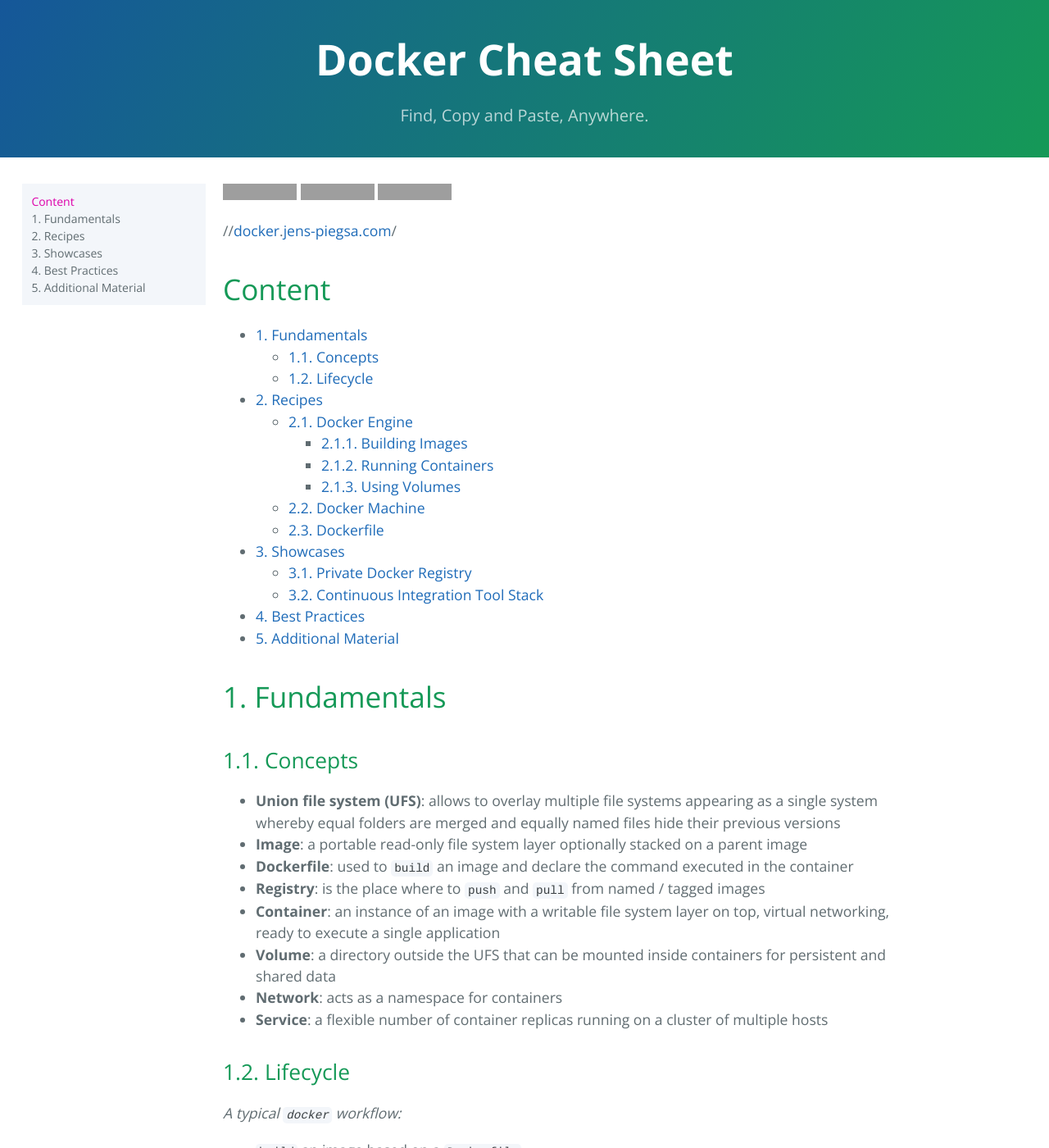
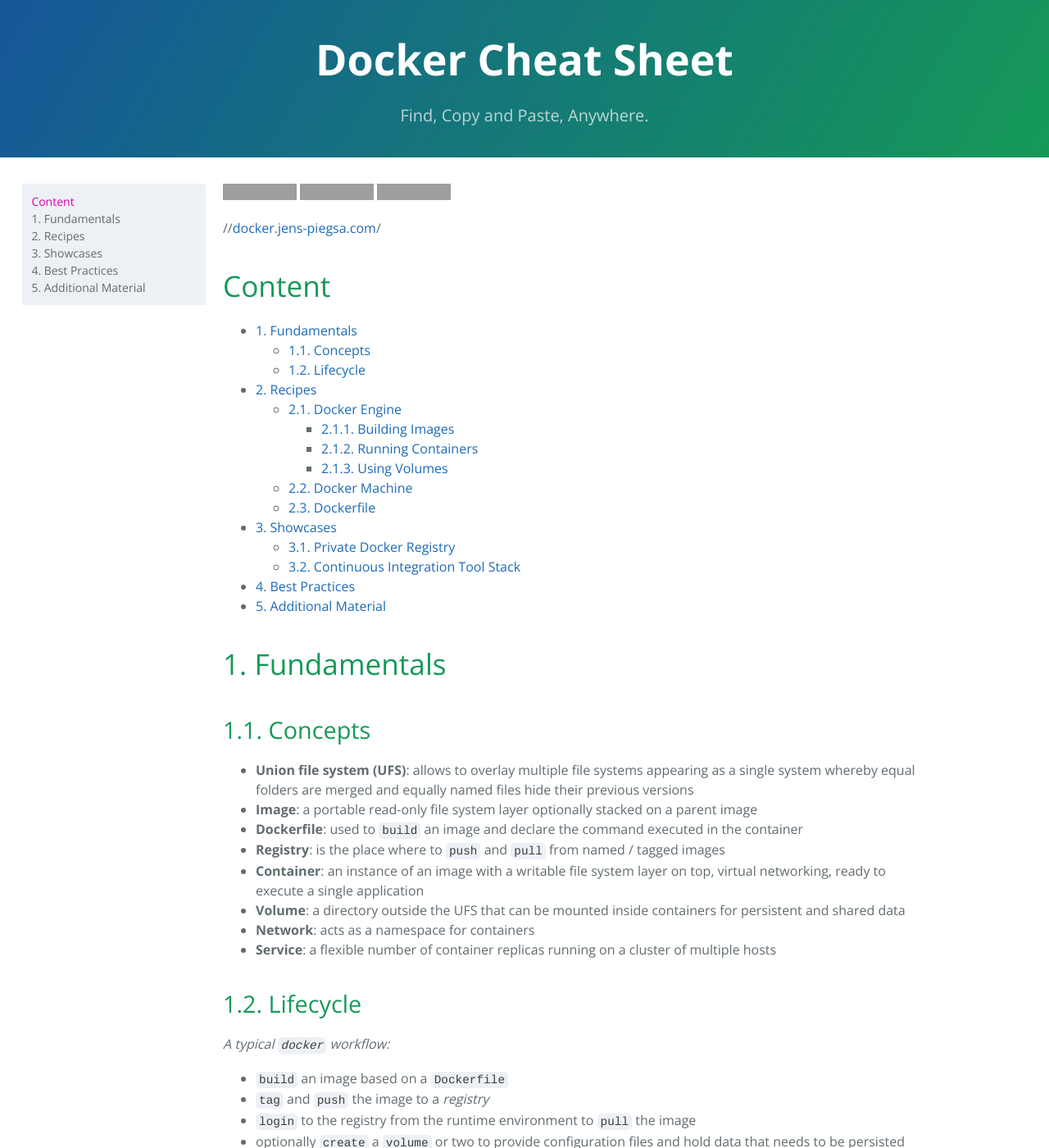
Before and after one commit to JensPiegsa/docker-cheat-sheet, a Jekyll site: the page built from index.md, in a window 1280 px wide and 1400 px high. Shown: the whole window at 82% size. Built offline with Jekyll 4.4.1, drawn with Linux system fonts in a browser that asks for light colours; grey boxes are pictures that could not be loaded.

Commit message:
content update

```diff
--- a/stylesheets/stylesheet.css
+++ b/stylesheets/stylesheet.css
@@ -111,7 +111,7 @@
 	font-family: Cousine, "Liberation Mono", Menlo, Courier, monospace;
 	font-size: 0.9rem;
 	color: #383e41;
-	background-color: #f3f6fa;
+	background-color: #edf0f4;
 	border-radius: 0.3rem;
 }
 
@@ -122,7 +122,7 @@
 	font: 1rem Cousine, "Liberation Mono", Menlo, Courier, monospace;
 	color: #567482;
 	word-wrap: normal;
-	background-color: #f3f6fa;
+	background-color: #edf0f4;
 	border: solid 1px #dce6f0;
 	border-radius: 0.3rem;
 }
@@ -244,10 +244,15 @@
 
 .main-content {
 	margin-top: 14rem;
-	font-size: 1.1rem;
 	display: flex;
 	flex-direction: column;
 }
+
+h1 { font-size: 2.2rem }
+h2 { font-size: 1.8rem }
+h3 { font-size: 1.5rem }
+h4 { font-size: 1.2rem }
+h5 { font-size: 1.1rem }
 
 .article-footer {
     border-top: 1px solid #eff0f1;
@@ -378,7 +383,7 @@
 }
 
 nav > .toc-list {
-    background-color: #f3f6fa;
+    background-color: #edf0f4;
     padding: 0.7rem;
 }
 
```
